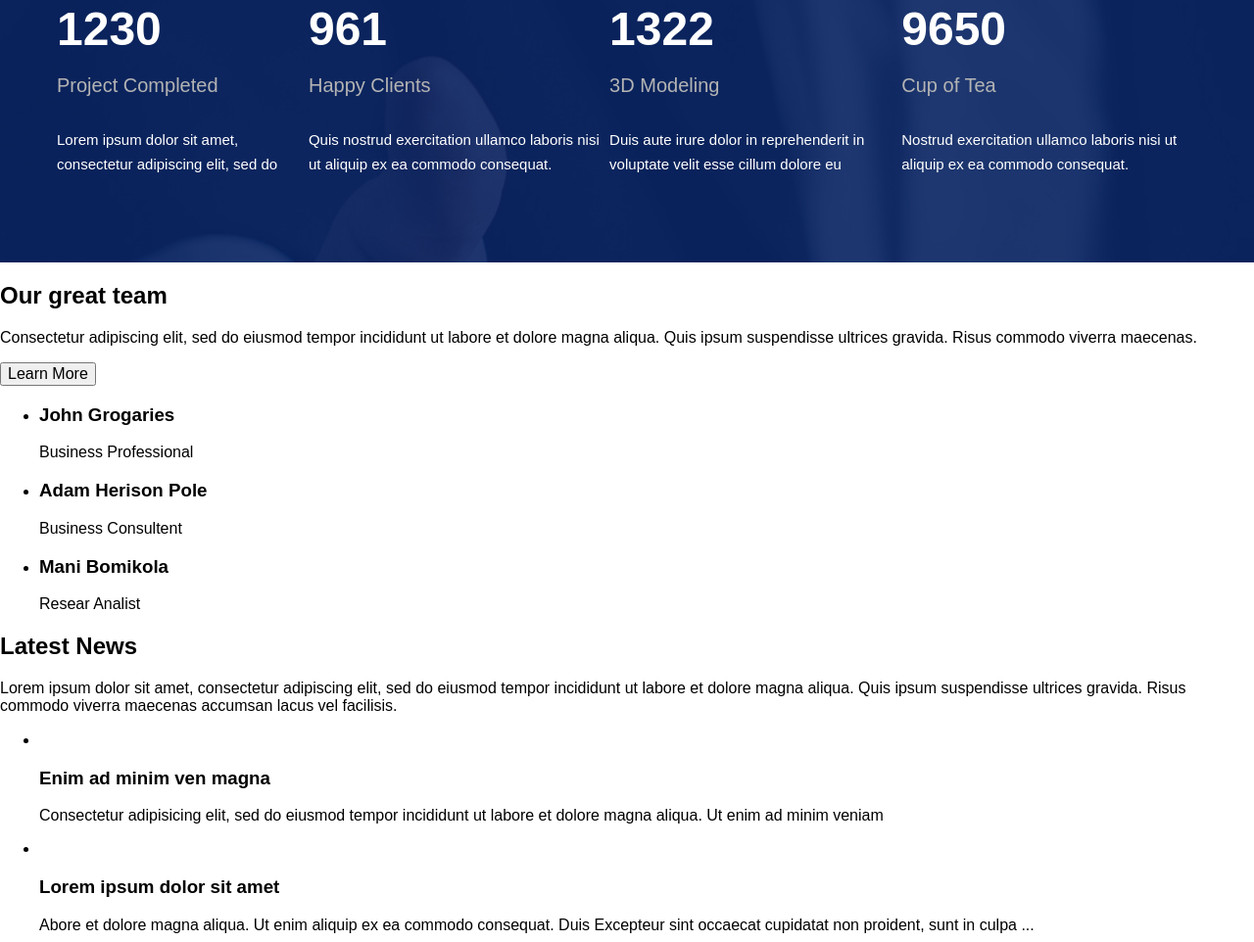
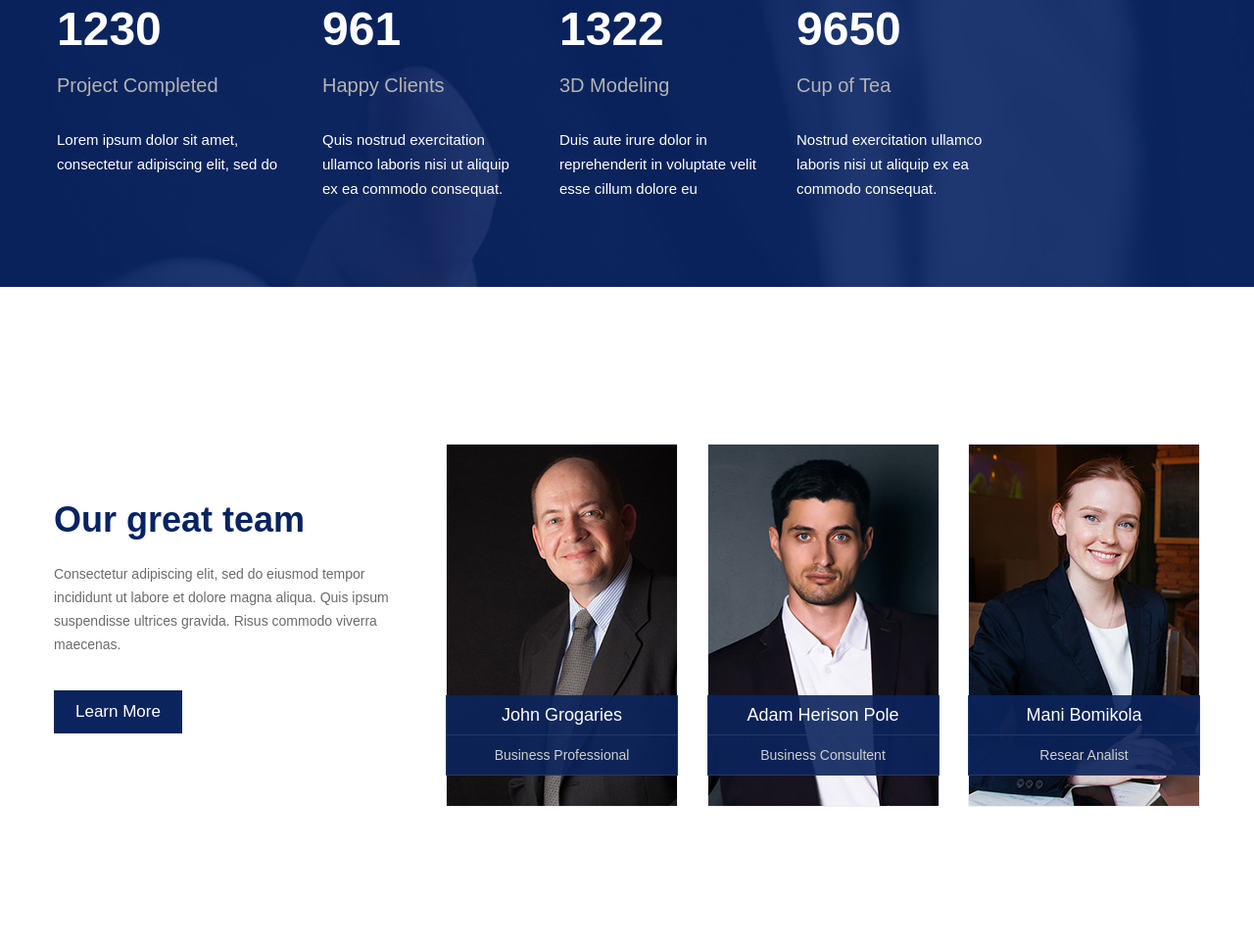
Before and after one commit to dirigableNorge/Peridona, a website: page app/source/index.html in a window 1280 px wide. Shown: the part 3256-4218 px from the top of the page at 98% size. Drawn offline with nearby package versions, Linux system fonts and the light colour scheme; files that its build step writes are made by us from their sources; a web font is replaced by a local one.

Commit message:
team section finished

```diff
--- a/app/source/index.html
+++ b/app/source/index.html
@@ -370,24 +370,38 @@
             </div>
         </section>
         <section class="team">
+            <div class="team__wrapper">
+                <div class="team__description">
                     <h2 class="team__title">Our great team</h2>
                     <p class="team__text">Consectetur adipiscing elit, sed do eiusmod tempor incididunt ut labore et dolore
                         magna aliqua. Quis ipsum suspendisse ultrices gravida. Risus commodo viverra maecenas.</p>
-            <button class="team_button">Learn More</button>
+                    <button class="button button--dark team__button">Learn More</button>
+                </div>
                 <ul class="team__photos">
                     <li class="team__photo">
+                        <img src="img/team1.jpg" alt="John Grogaries" class="team__image" width="237" height="371">
+                        <div class="team__wrap">
                             <h3 class="team__name">John Grogaries</h3>
                             <p class="team__position">Business Professional</p>
+                        </div>
                     </li>
                     <li class="team__photo">
+                        <img src="img/team2.jpg" alt="John Grogaries" class="team__image" width="237" height="371">
+                        <div class="team__wrap">
                             <h3 class="team__name">Adam Herison Pole</h3>
                             <p class="team__position">Business Consultent</p>
+                        </div>
+
                     </li>
                     <li class="team__photo">
+                        <img src="img/team3.jpg" alt="John Grogaries" class="team__image" width="237" height="371">
+                        <div class="team__wrap">
                             <h3 class="team__name">Mani Bomikola</h3>
                             <p class="team__position">Resear Analist</p>
+                        </div>
                     </li>
                 </ul>
+            </div>
         </section>
         <section class="news">
             <h2 class="news__title">Latest News</h2>
--- a/app/source/scss/blocks/achievments.scss
+++ b/app/source/scss/blocks/achievments.scss
@@ -14,6 +14,7 @@
 
 .achievments__table  {
   th {
+    width: 240px;
     padding-bottom: 20px;
 
     font-size: 48px;
@@ -21,6 +22,10 @@
     font-weight: 700;
     color: white;
     text-align: left;
+
+    &:not(:first-child) {
+      padding-left: 30px;
+    }
   }
 
   tr:nth-child(2) td {
@@ -31,12 +36,22 @@
     font-weight: 500;
     color: #b4b4b4;
     text-align: left;
+
+    &:not(:first-child) {
+      padding-left: 30px;
+    }
   }
 
-  tr:nth-child(3) {
+  tr:nth-child(3) td {
+
     font-size: 15px;
     line-height: 25px;
     color: white;
     text-align: left;
+    vertical-align: top;
+
+    &:not(:first-child) {
+      padding-left: 30px;
+    }
   }
 }
--- a/app/source/scss/blocks/button.scss
+++ b/app/source/scss/blocks/button.scss
@@ -5,6 +5,8 @@
   font-weight: 500;
 
   border: 0;
+
+  cursor: pointer;
 }
 
 .button--light {
@@ -28,4 +30,13 @@
   color: white;
 
   background-color: #0c245d;
+
+  &:hover,
+  &:focus {
+    background-color: #0c365d;
+  }
+
+  &:active {
+    background-color: #0c145d;
+  }
 }
--- a/app/source/scss/blocks/team.scss
+++ b/app/source/scss/blocks/team.scss
@@ -0,0 +1,84 @@
+.team__wrapper {
+  display: flex;
+  max-width: 1200px;
+  margin: 0 auto;
+  padding: 160px 15px 135px;
+}
+
+.team__description {
+  width: 370px;
+  margin-right: 30px;
+  padding-top: 60px;
+}
+
+.team__title {
+  margin: 0;
+  margin-bottom: 25px;
+
+  font-size: 36px;
+  line-height: 36px;
+  font-weight: 700;
+  color: #082362;
+}
+
+.team__text {
+  margin: 0;
+  margin-bottom: 35px;
+
+  font-size: 14px;
+  line-height: 24px;
+  color: #6b6b6b;
+
+}
+
+.team__photos {
+  display: flex;
+  flex-wrap: wrap;
+  justify-content: space-between;
+  flex-grow: 1;
+  margin: 0;
+  padding: 0;
+
+  list-style: none;
+}
+
+.team__photo {
+  position: relative;
+  display: flex;
+}
+
+.team__wrap {
+  position: absolute;
+  top: 257px;
+
+  width: 100%;
+}
+
+.team__name {
+  margin: 0;
+  padding-top: 11px;
+  padding-bottom: 11px;
+
+  font-size: 18px;
+  line-height: 18px;
+  font-weight: 500;
+  color: white;
+  text-align: center;
+
+  background-color: rgba(12, 36, 93, 0.9);
+  border-bottom: 1px solid #263967;
+}
+
+.team__position {
+  margin: 0;
+  padding-top: 11px;
+  padding-bottom: 11px;
+
+  font-size: 14px;
+  line-height: 18px;
+  color: #d0cece;
+  text-align: center;
+
+  background-color: rgba(12, 36, 93, 0.9);
+  border-bottom: 1px solid #263967;
+}
--- a/app/source/scss/style.scss
+++ b/app/source/scss/style.scss
@@ -67,3 +67,4 @@ $blue-text-color: #131f4f;
 @import "blocks/about";
 @import "blocks/achievments";
 @import "blocks/services.scss";
+@import "blocks/team.scss"
```
Lines whose indentation alone changed are shown as unchanged.
